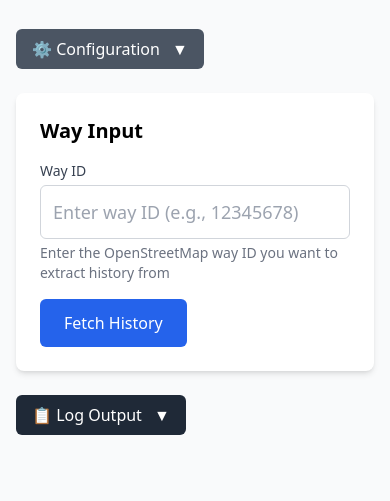
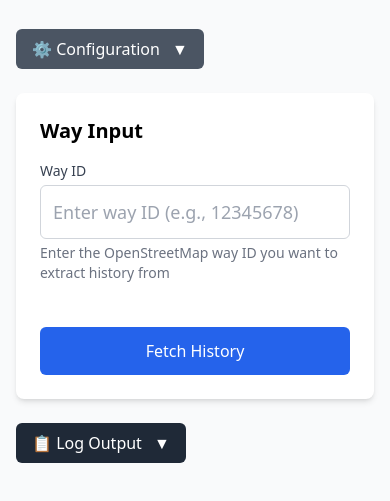
Before and after one commit to Chelyocarpus/OSM-Way-History-Data-Extractor, a plain HTML site: page index.html in a window 390 px wide. Shown: the part 163-664 px from the top of the page. Drawn offline with nearby package versions, Linux system fonts and the light colour scheme.

Commit message:
Improve button alignment and responsiveness (#2)
Updated the container div for the 'Fetch History' button to use a column flex layout and added a spacer for better alignment with the label. The button now has full width on small screens and improved whitespace handling for better responsiveness.

```diff
--- a/index.html
+++ b/index.html
@@ -129,9 +129,10 @@
                             Enter the OpenStreetMap way ID you want to extract history from
                         </p>
                     </div>
-                    <div class="flex items-end">
+                    <div class="flex flex-col justify-start">
+                        <div class="h-6 mb-1"></div> <!-- Spacer to align with label -->
                         <button id="fetch-history"
-                                class="bg-blue-600 text-white px-6 py-3 rounded-md hover:bg-blue-700 focus:ring-2 focus:ring-blue-500 focus:ring-offset-2 transition-colors disabled:opacity-50 disabled:cursor-not-allowed">
+                                class="w-full sm:w-auto bg-blue-600 text-white px-6 py-3 rounded-md hover:bg-blue-700 focus:ring-2 focus:ring-blue-500 focus:ring-offset-2 transition-colors disabled:opacity-50 disabled:cursor-not-allowed whitespace-nowrap">
                             Fetch History
                         </button>
                     </div>
```
